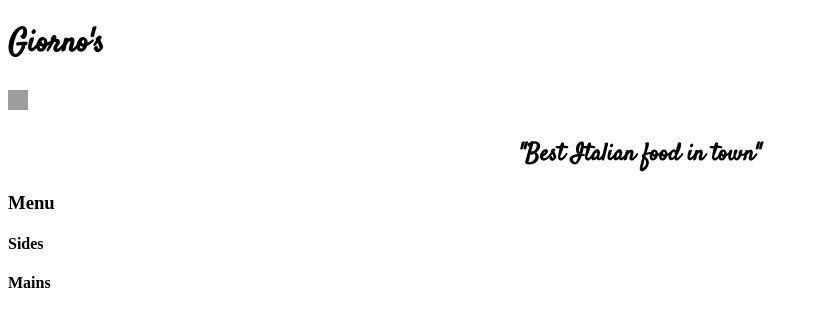
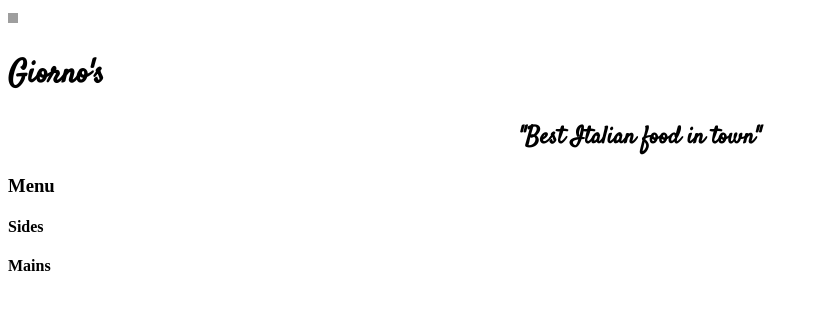
Before and after one commit to Esther3000/rest_menu, a plain HTML site: page index.html in a window 1280 px wide. Shown: the whole page, without its empty margins (0-819 px from the left). Drawn offline with Linux system fonts and the light colour scheme; grey boxes are pictures that could not be loaded.

Commit message:
img position

```diff
--- a/index.html
+++ b/index.html
@@ -10,8 +10,8 @@
 </head>
 <body>
 	<div class="heading">
+		<img src="https://media.istockphoto.com/vectors/chef-icon-on-white-background-vector-id1069434272?k=20&m=1069434272&s=612x612&w=0&h=pAqClMowhDZ5XtdRo-7rHRgkeyvQsAHYVsXsLvxQw4M=" alt="restaurant icon" width ="10px" height="10px">
 		<h1 >Giorno's</h1>
-		<img src="https://media.istockphoto.com/vectors/chef-icon-on-white-background-vector-id1069434272?k=20&m=1069434272&s=612x612&w=0&h=pAqClMowhDZ5XtdRo-7rHRgkeyvQsAHYVsXsLvxQw4M=" alt="restaurant icon" width ="20px" height="20px">
 	    <h2>"Best Italian food in town"</h2>
 	</div>
 	<div>
```
